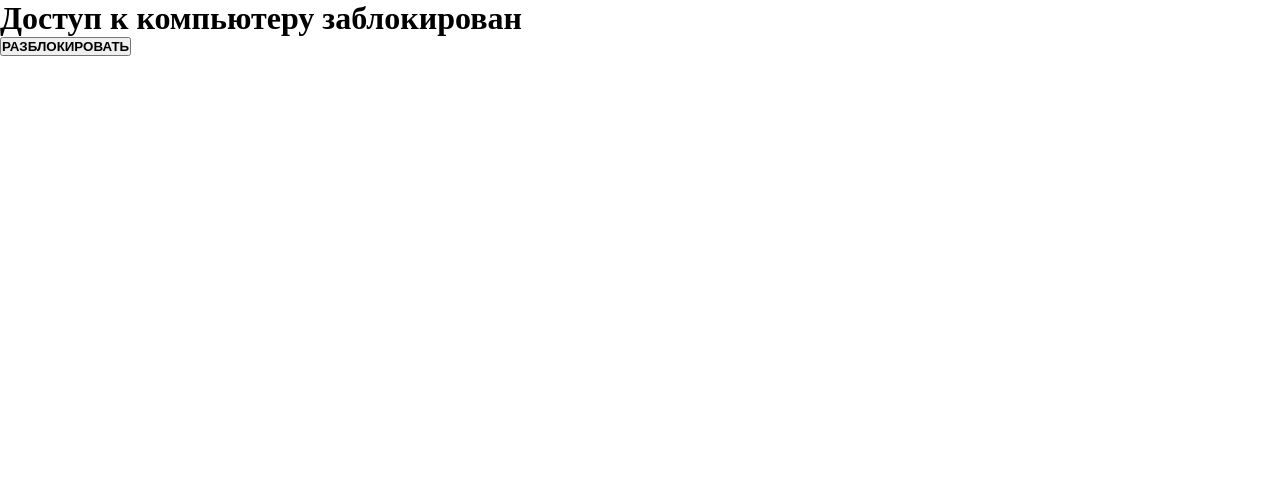
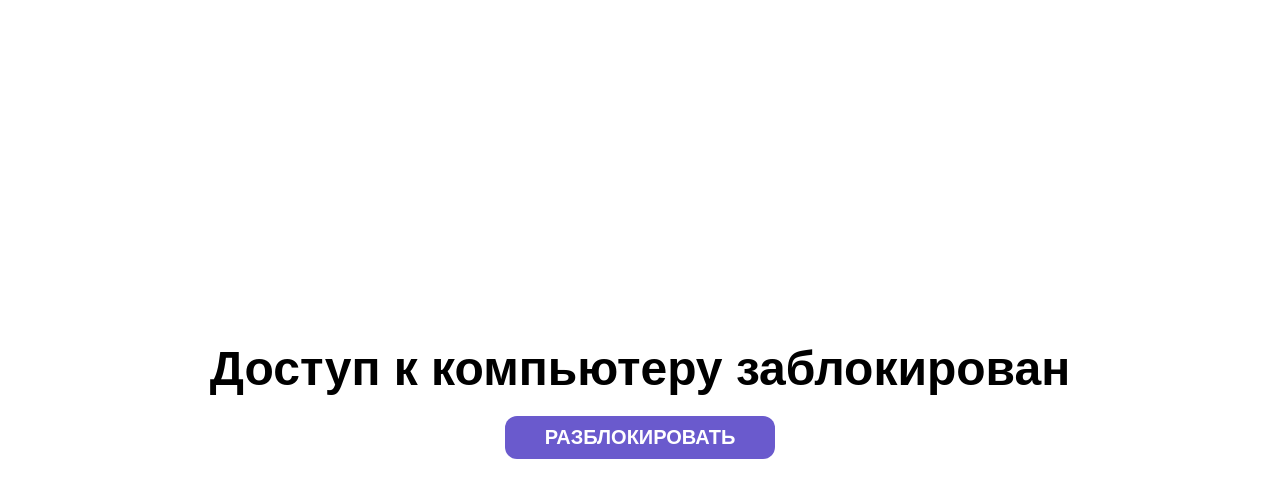
Before and after one commit to Falbue/blockbot, a plain HTML site: page index.html in a window 1280 px wide. Drawn offline with Linux system fonts and the light colour scheme.

Commit message:
Стили приложения

```diff
--- a/style.css
+++ b/style.css
@@ -1,4 +1,59 @@
 *{
 	padding: 0;
 	margin: 0;
+	font-family: "Poppins", sans-serif;
 }
+
+/* Общие стили */
+:root {
+    --main-border-radius: 12px;
+}
+
+/* Стили для светлой темы */
+@media (prefers-color-scheme: light) {
+    :root {
+        --main-bg-color: white;
+        --main-text-color: black;
+        --bg-input: #E0E0E0;
+        --bg-button: #6A5ACD;
+        --fg-button: #FFFFFF;
+    }
+}
+
+/* Стили для тёмной темы */
+@media (prefers-color-scheme: dark) {
+    :root {
+        --main-bg-color: black;
+        --main-text-color: white;
+        --bg-input: #545454;
+        --bg-button: #5C17EB;
+        --fg-button: #070025;
+    }
+}
+
+
+body{background-color: var(--main-bg-color);}
+
+main{
+	display: flex;
+	flex-direction: column;
+	align-items: center;
+	height: 100vh;
+	justify-content: center;
+}
+
+h1{font-size: 48px;
+	color: var(--main-text-color);}
+h2{}
+h4{font-size: 20px}
+
+.button_back{
+	margin-top: 20px;
+	padding: 10px 40px;
+	background-color: var(--bg-button);
+	border-radius: var(--main-border-radius);
+	border: none;
+}
+.button_font{
+	color: var(--fg-button);
+}
```
